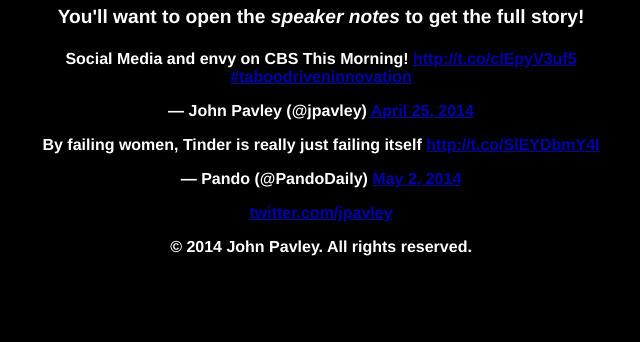
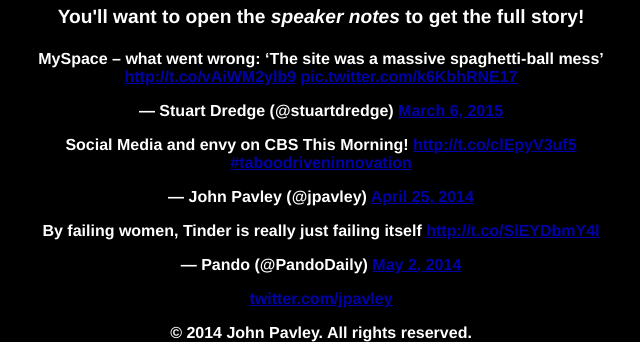
Before and after one commit to jpavley/jpavley.github.io, a Jekyll site: the page built from index.html, in a window 1280 px wide, cut to the strip 654-996 px from the top of the page. Shown: the whole strip, without its empty margins (319-959 px from the left). Built offline with Jekyll 4.4.1, drawn with Linux system fonts in a browser that asks for light colours; Markdown is read by kramdown in place of the engine named in the settings; comment, search, counter and statistics services are not loaded; before the commit the page ends 910 px from its top, so only the background shows below that.

Commit message:
added myspace story twitter card

```diff
--- a/index.html
+++ b/index.html
@@ -8,6 +8,11 @@
 <h2>You'll want to open the <em>speaker notes</em> to get the full story!</h2>
 
 <div class="center">
+<blockquote class="twitter-tweet" lang="en"><p>MySpace – what went wrong: ‘The site was a massive spaghetti-ball mess’ <a href="http://t.co/vAiWM2ylb9">http://t.co/vAiWM2ylb9</a> <a href="http://t.co/k6KbhRNE17">pic.twitter.com/k6KbhRNE17</a></p>&mdash; Stuart Dredge (@stuartdredge) <a href="https://twitter.com/stuartdredge/status/573821568087781376">March 6, 2015</a></blockquote>
+<script async src="//platform.twitter.com/widgets.js" charset="utf-8"></script>
+</div>
+
+<div class="center">
 <blockquote class="twitter-tweet" lang="en" align="center" width="500"><p>Social Media and envy on CBS This Morning! <a href="http://t.co/clEpyV3uf5">http://t.co/clEpyV3uf5</a> <a href="https://twitter.com/search?q=%23taboodriveninnovation&amp;src=hash">#taboodriveninnovation</a></p>&mdash; John Pavley (@jpavley) <a href="https://twitter.com/jpavley/statuses/459705448607006720">April 25, 2014</a></blockquote>
 <script async src="//platform.twitter.com/widgets.js" charset="utf-8"></script>
 </div>
```
